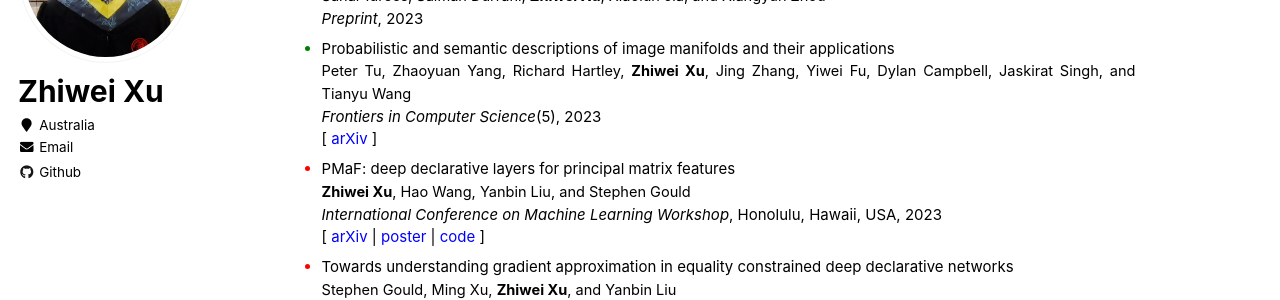
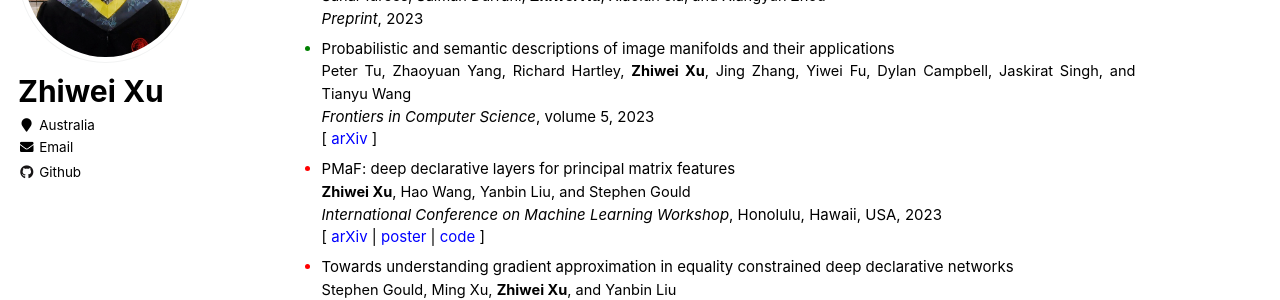
Before and after one commit to zwxu064/zwxu064.github.io, a Jekyll site: the page built from _pages/about.html, in a window 1280 px wide and 900 px high, scrolled down 964 px. Shown: the part 153-453 px from the top of the window. Built offline with Jekyll 4.4.1, drawn with Linux system fonts in a browser that asks for light colours.

Commit message:
Update about.html

```diff
--- a/_pages/about.html
+++ b/_pages/about.html
@@ -64,7 +64,7 @@ redirect_from:
   <li style="color:green"><div><span style="color:black">Probabilistic and semantic descriptions of image manifolds and their applications</span></div>
       <div><span style="color:black;font-size:0.97em">Peter Tu, Zhaoyuan Yang, Richard Hartley, <strong>Zhiwei Xu</strong>, Jing Zhang, Yiwei Fu,
 	  Dylan Campbell, Jaskirat Singh, and Tianyu Wang</span></div>
-      <div><span style="color:black"><i>Frontiers in Computer Science</i>(5), 2023</span></div>
+      <div><span style="color:black"><i>Frontiers in Computer Science</i>, volume 5, 2023</span></div>
       <div><span style="color:black">[ <a href="https://arxiv.org/abs/2307.02881" target="_blank">arXiv</a> ]</span></div>
   </li>
 
```
